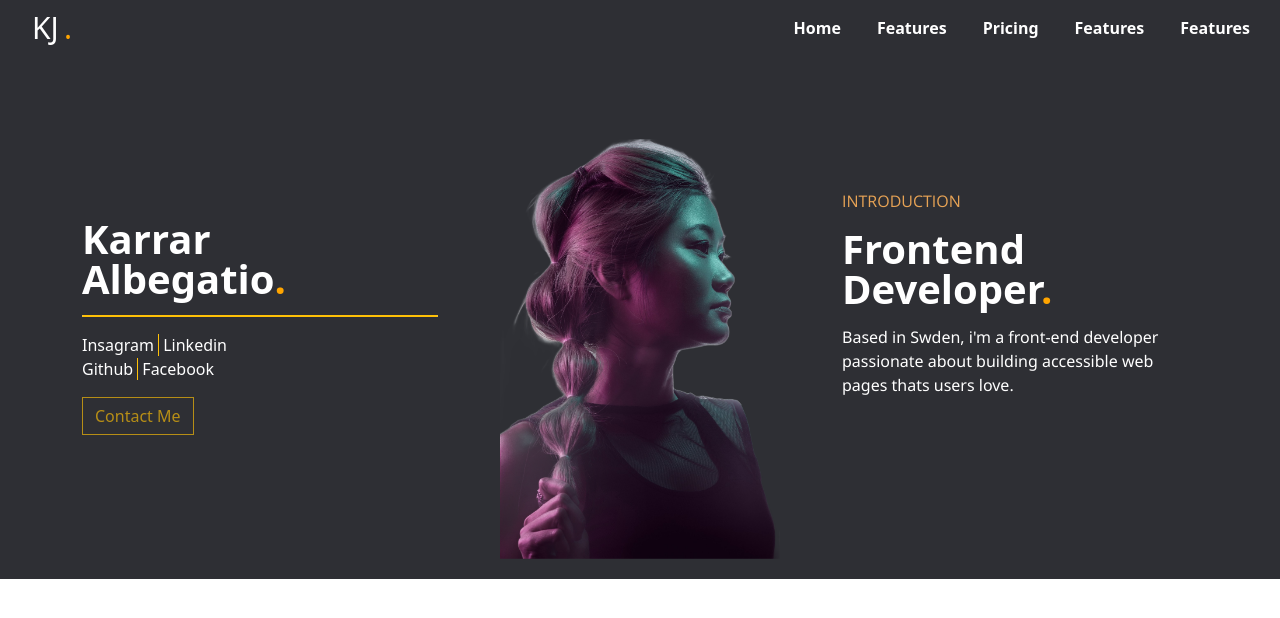
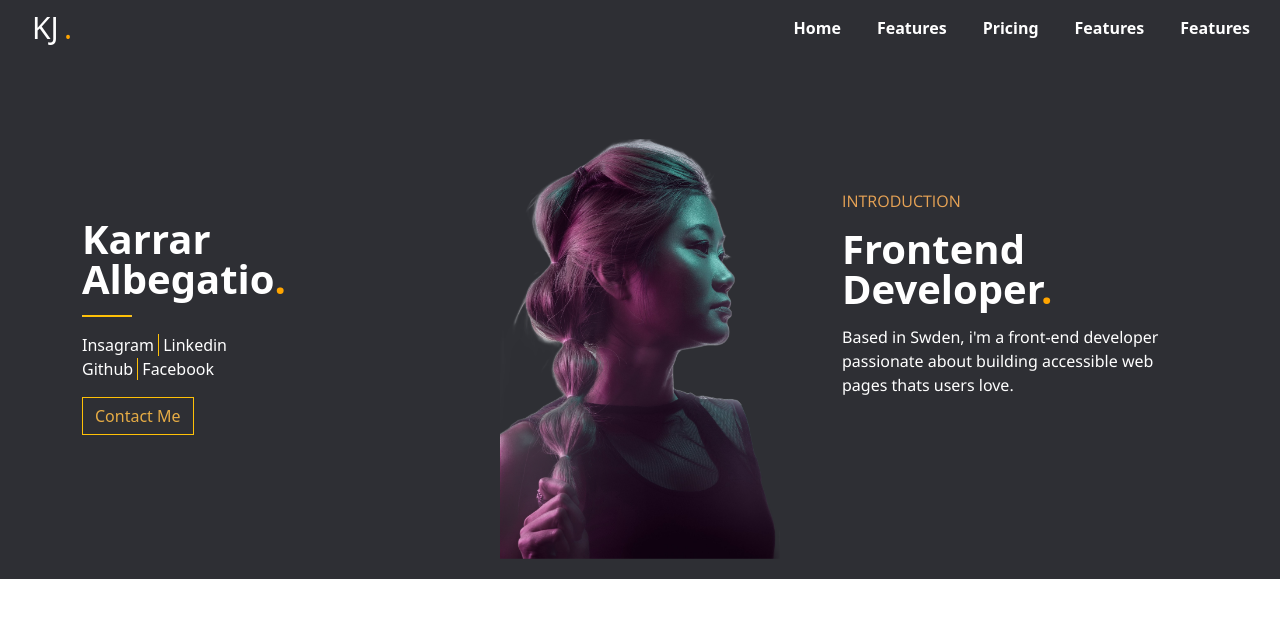
Before and after one commit to SashaYuu/protfolio, a website: page index.html in a window 1280 px wide. Drawn offline with nearby package versions, Linux system fonts and the light colour scheme.

Commit message:
fixed contact button

```diff
--- a/index.html
+++ b/index.html
@@ -55,7 +55,7 @@
                 <a class="border-end border-warning  me-1" href="#">Github </a>
                 <a class="a" href="#">Facebook</a>
                 <p></p>
-                <button id="contactBtn" type="button" class="btn btn-outline-warning" disabled>Contact Me</button>
+                <button id="contactBtn" type="button" class="btn btn-outline-warning" >Contact Me</button>
 
 
             </article>
--- a/src/css/style.css
+++ b/src/css/style.css
@@ -80,7 +80,6 @@ line-height: 1;
 }
 .progress-bar {
     width: 10px;
-    background-color: aqua;
 }
 .promo-title span{
     color: orange;
@@ -88,6 +87,9 @@ line-height: 1;
 
 .progress {
 z-index: -10
+}
+.progress, .progress-stacked {
+    width: 50px;
 }
 
 .border-end{
@@ -104,7 +106,16 @@ z-index: -10
 }
 #contactBtn{
     border-radius: 0px;
+    color: #E6AC45;
 
+}
+#contactBtn ::hover{
+    background-color: wheat;
+
+}
+.btn-outline-warning:hover {
+    --bs-btn-hover-bg: none;
+    opacity: 70%;
 }
 
 
```
